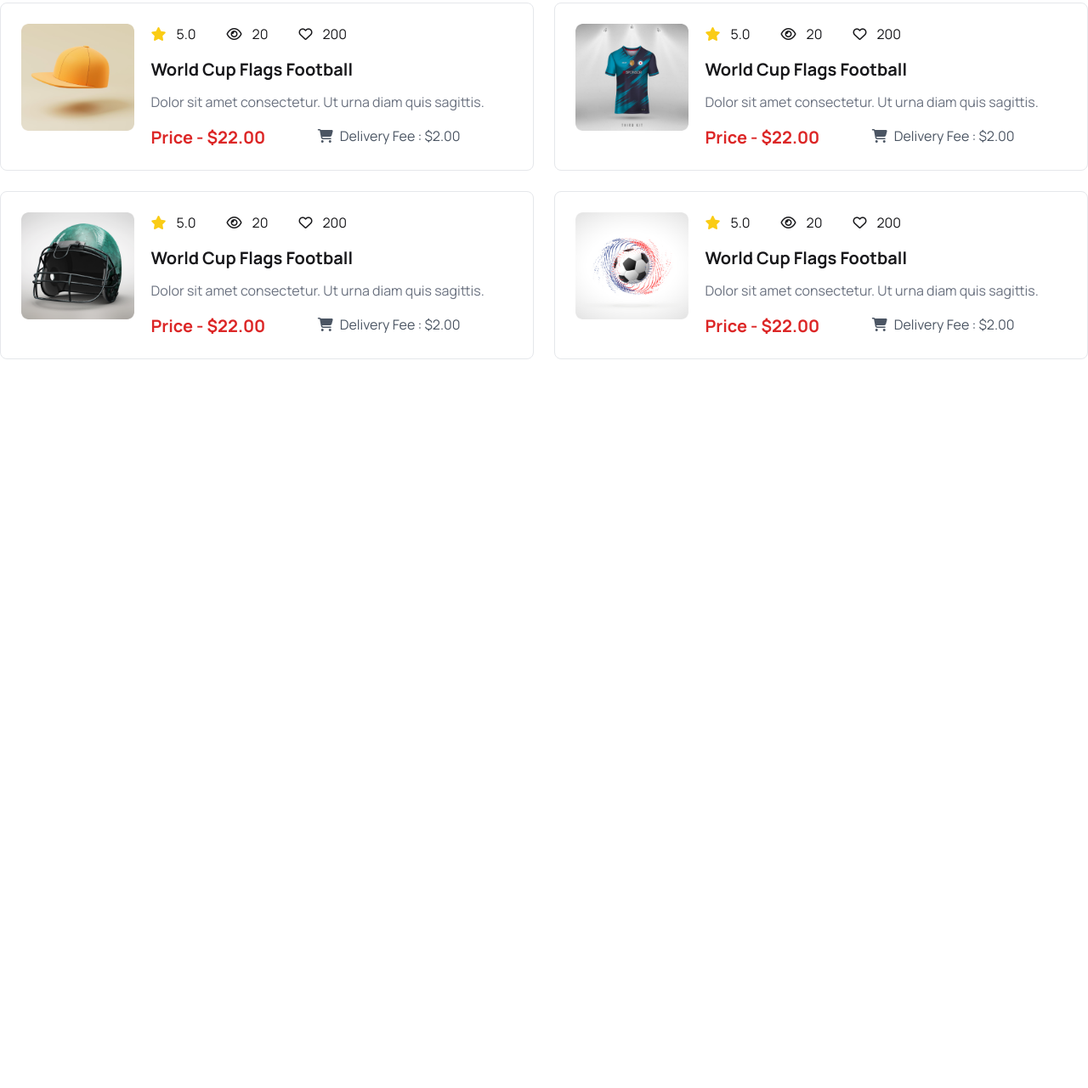
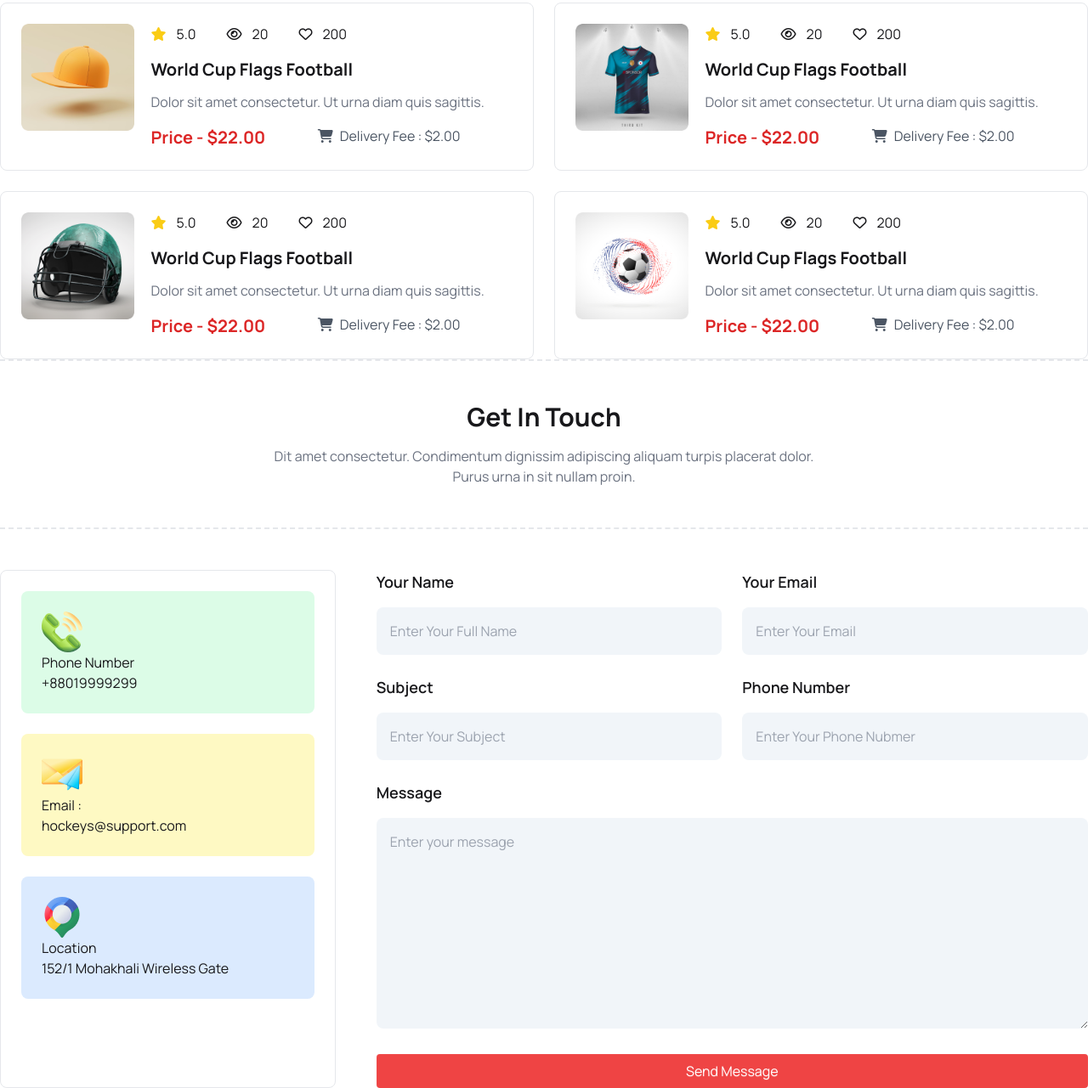
Before and after one commit to Shafkatahmad/B9A3-Hockeys, a plain HTML site: page index.html in a window 1280 px wide. Shown: the part 2647-3928 px from the top of the page at 85% size. Before the commit the page ends 3070 px from the top, so only its background shows below. Drawn offline with nearby package versions, Linux system fonts and the light colour scheme.

Commit message:
contact us section

```diff
--- a/index.html
+++ b/index.html
@@ -582,6 +582,101 @@
           </div>
         </div>
       </section>
+      <!-- get in touch section -->
+      <section>
+        <!-- text  -->
+        <div class="border-y-[2px] border-dashed space-y-4 py-12 text-center">
+          <h3 class="text-3xl font-bold">Get In Touch</h3>
+          <p class="text-gray-500 lg:w-1/2 mx-auto">
+            Dit amet consectetur. Condimentum dignissim adipiscing aliquam
+            turpis placerat dolor. Purus urna in sit nullam proin.
+          </p>
+        </div>
+        <!-- forms -->
+        <div class="grid grid-cols-1 lg:grid-cols-3 gap-12">
+          <!-- contacts -->
+          <div class="border rounded-lg p-6 mt-12 space-y-6">
+            <div class="bg-green-100 p-6 rounded-lg">
+              <img src="./Images/phone.png" alt="" />
+              <p>Phone Number</p>
+              <h6>+88019999299</h6>
+            </div>
+            <div class="bg-yellow-100 p-6 rounded-lg">
+              <img src="./Images/email.png" alt="" />
+              <p>Email :</p>
+              <h6>hockeys@support.com</h6>
+            </div>
+            <div class="bg-blue-100 p-6 rounded-lg">
+              <img src="./Images/location.png" alt="" />
+              <p>Location</p>
+              <h6>152/1 Mohakhali Wireless Gate</h6>
+            </div>
+          </div>
+          <!-- form -->
+          <div class="lg:col-span-2 mt-12">
+            <div class="grid grid-cols-1 lg:grid-cols-2 gap-6">
+              <div>
+                <label class="text-lg font-semibold" for="">Your Name</label>
+                <br />
+                <input
+                  class="mt-4 p-4 border-none outline-none bg-slate-100 rounded-lg w-full"
+                  type="text"
+                  name=""
+                  id=""
+                  placeholder="Enter Your Full Name"
+                />
+              </div>
+              <div>
+                <label class="text-lg font-semibold" for="">Your Email</label>
+                <br />
+                <input
+                  class="mt-4 p-4 border-none outline-none bg-slate-100 rounded-lg w-full"
+                  type="text"
+                  name=""
+                  id=""
+                  placeholder="Enter Your Email"
+                />
+              </div>
+              <div>
+                <label class="text-lg font-semibold" for="">Subject</label>
+                <br />
+                <input
+                  class="mt-4 p-4 border-none outline-none bg-slate-100 rounded-lg w-full"
+                  type="text"
+                  name=""
+                  id=""
+                  placeholder="Enter Your Subject"
+                />
+              </div>
+              <div>
+                <label class="text-lg font-semibold" for="">Phone Number</label>
+                <br />
+                <input
+                  class="mt-4 p-4 border-none outline-none bg-slate-100 rounded-lg w-full"
+                  type="text"
+                  name=""
+                  id=""
+                  placeholder="Enter Your Phone Nubmer"
+                />
+              </div>
+              <div class="lg:col-span-2">
+                <label class="text-lg font-semibold" for="">Message</label>
+                <br />
+                <textarea
+                  rows="9"
+                  class="mt-4 p-4 border-none outline-none bg-slate-100 rounded-lg w-full"
+                  name=""
+                  id=""
+                  placeholder="Enter your message"
+                ></textarea>
+              </div>
+              <button class="btn bg-red-500 text-white lg:col-span-2">
+                Send Message
+              </button>
+            </div>
+          </div>
+        </div>
+      </section>
     </main>
     <footer></footer>
   </body>
```
Also changed, not shown: Images/email.png (renamed from Images/Group 1171275318.png), Images/location.png (renamed from Images/Group 1171275321.png), Images/phone.png (renamed from Images/Group 1171275317.png).
